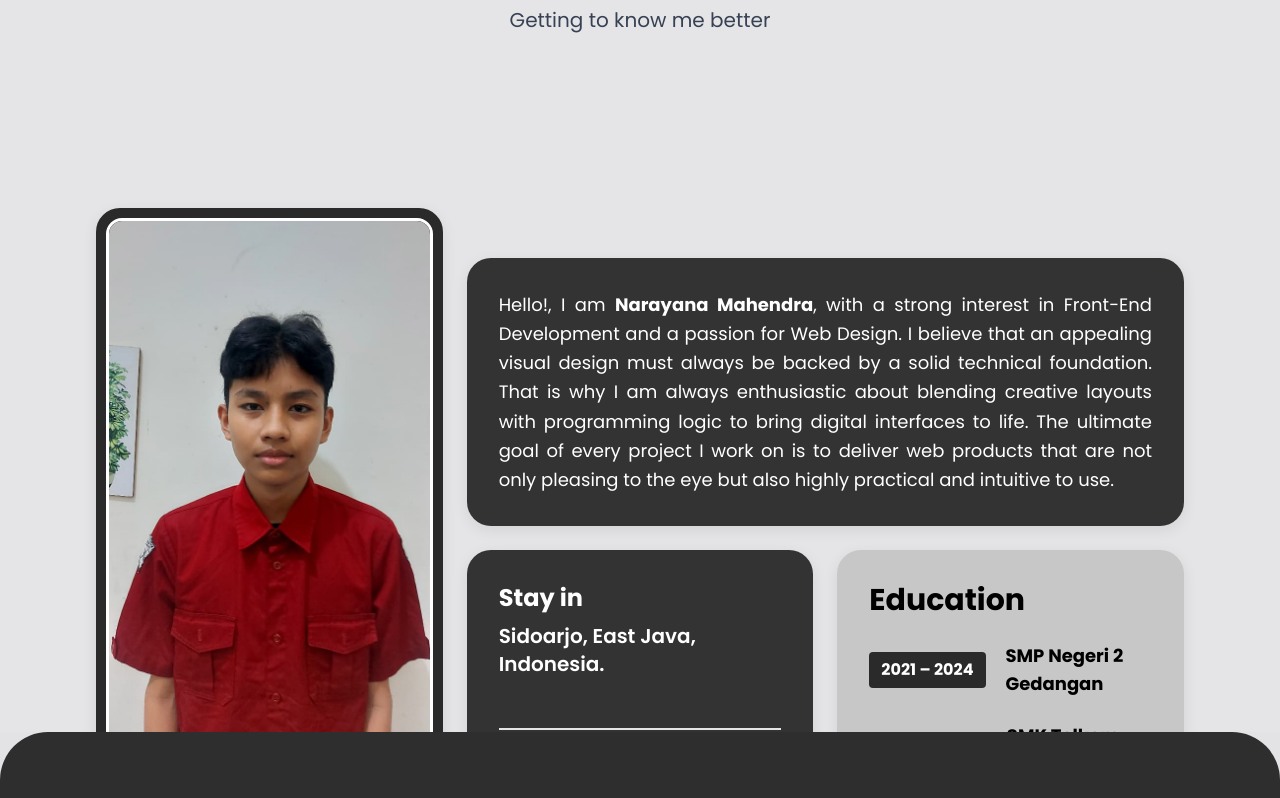
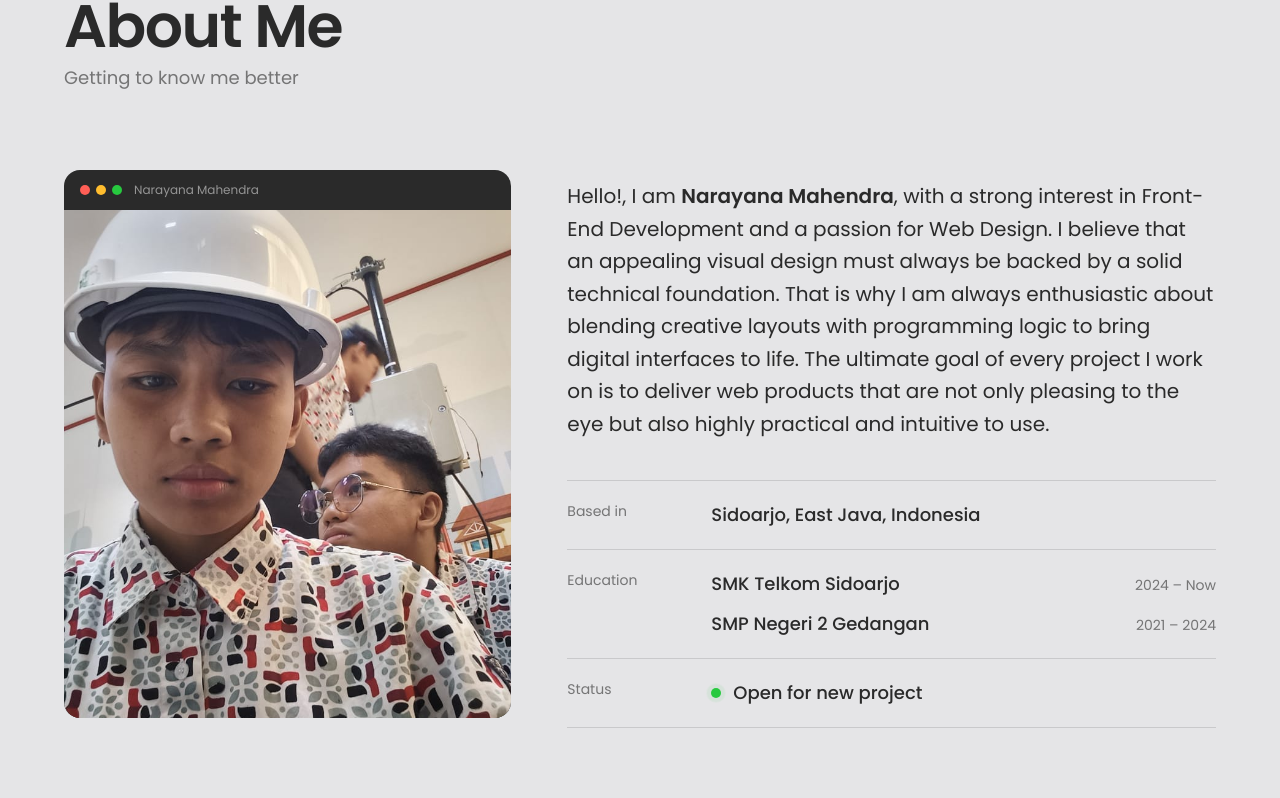
Before and after one commit to NarayanaMahendraAbimanyu/Narayana-Portfolio-Website, a Next.js app: page / in a window 1280 px wide. Shown: the part 2026-2824 px from the top of the page. Built offline with nearby package versions, Linux system fonts and the light colour scheme.

Commit message:
Memperbarui tampilan halaman about

```diff
--- a/app/components/AboutSection.tsx
+++ b/app/components/AboutSection.tsx
@@ -1,11 +1,39 @@
 "use client";
 
-import React, { useRef } from "react";
+import React, { useEffect, useRef, useState } from "react";
 import { motion, useScroll, useTransform, useSpring } from "framer-motion";
 import Image from "next/image";
 
+const PHOTO_SRC = "/fotonryna-about.png";
+
+const education = [
+  { school: "SMK Telkom Sidoarjo", period: "2024 – Now" },
+  { school: "SMP Negeri 2 Gedangan", period: "2021 – 2024" },
+];
+
 export default function AboutSection() {
   const containerRef = useRef<HTMLElement>(null);
+  const [stickyTop, setStickyTop] = useState<number>(0);
+
+  useEffect(() => {
+    const element = containerRef.current;
+    if (!element) return;
+
+    const updateStickyTop = () => {
+      setStickyTop(Math.min(0, window.innerHeight - element.offsetHeight));
+    };
+
+    updateStickyTop();
+
+    const observer = new ResizeObserver(updateStickyTop);
+    observer.observe(element);
+    window.addEventListener("resize", updateStickyTop);
+
+    return () => {
+      observer.disconnect();
+      window.removeEventListener("resize", updateStickyTop);
+    };
+  }, []);
 
   const { scrollYProgress } = useScroll({
     target: containerRef,
@@ -18,36 +46,46 @@ export default function AboutSection() {
     restDelta: 0.001,
   });
 
-  const imageY = useTransform(smoothProgress, [0, 0.5, 1], [100, 0, -100]);
-  const contentY = useTransform(smoothProgress, [0, 0.5, 1], [150, 0, -150]);
-  const headerY = useTransform(smoothProgress, [0, 0.5, 1], [-50, 0, 50]);
+  const imageY = useTransform(smoothProgress, [0, 0.5, 1], [30, 0, -30]);
+  const contentY = useTransform(smoothProgress, [0, 0.5, 1], [40, 0, -40]);
 
   return (
     <section
       ref={containerRef}
       id="about"
-      className="relative md:sticky md:top-0 w-full min-h-[auto] md:min-h-screen py-32 md:py-1 px-4 sm:px-8 md:px-16 lg:px-24 flex flex-col items-center justify-center bg-[#E5E5E7] overflow-hidden"
+      style={{ "--about-top": `${stickyTop}px` } as React.CSSProperties}
+      className="relative flex w-full items-center justify-center overflow-hidden bg-[#E5E5E7] px-5 py-24 sm:px-10 md:sticky md:top-[var(--about-top)] md:min-h-screen md:pb-28 md:pt-16 lg:px-16"
     >
-      <motion.div style={{ y: headerY }} className="flex flex-col items-center justify-center mb-10 md:mb-6 text-center">
-        <h2 className="text-4xl md:text-5xl font-bold text-black mb-1">
+      <div className="mx-auto w-full max-w-6xl">
+        <header className="mb-10 sm:mb-12">
+          <h2 className="text-4xl font-semibold tracking-tight text-[#2A2A2A] sm:text-5xl lg:text-6xl">
             About Me
           </h2>
-        <p className="text-lg md:text-xl font-normal text-gray-700">
+          <p className="mt-2 text-base text-[#2A2A2A]/60 sm:text-lg">
             Getting to know me better
           </p>
-      </motion.div>
+        </header>
 
-      <div className="max-w-6xl w-full mx-auto grid grid-cols-1 lg:grid-cols-12 gap-6">
-        <motion.div
-          style={{ y: imageY }}
-          className="lg:col-span-4 w-full h-full"
-        >
-          <div className="bg-[#2A2A2A] border-2 border-[#2A2A2A] rounded-3xl p-2 w-full h-full flex flex-col shadow-[0_4px_15px_rgba(0,0,0,0.08)]">
-            <div className="relative w-full h-[400px] sm:h-[500px] md:h-[360px] lg:h-full border-[3px] border-white rounded-2xl overflow-hidden bg-black">
+        <div className="grid grid-cols-1 gap-10 lg:grid-cols-12 lg:gap-14">
+          <motion.div style={{ y: imageY }} className="lg:col-span-5">
+            <div className="flex h-full flex-col overflow-hidden rounded-2xl bg-[#2A2A2A]">
+              <div className="flex shrink-0 items-center gap-3 px-4 py-3">
+                <div className="flex gap-1.5">
+                  <span className="h-2.5 w-2.5 rounded-full bg-[#FF5F56]" />
+                  <span className="h-2.5 w-2.5 rounded-full bg-[#FFBD2E]" />
+                  <span className="h-2.5 w-2.5 rounded-full bg-[#27C93F]" />
+                </div>
+                <span className="truncate text-xs text-white/50">
+                  Narayana Mahendra
+                </span>
+              </div>
+
+              <div className="relative aspect-[4/5] w-full sm:aspect-[16/10] lg:aspect-auto lg:min-h-[420px] lg:flex-1">
                 <Image
-                src="/fotonryna-about.png"
+                  src={PHOTO_SRC}
                   alt="Narayana Mahendra"
                   fill
+                  sizes="(min-width: 1024px) 40vw, 100vw"
                   className="object-cover object-center"
                   priority
                 />
@@ -55,60 +93,54 @@ export default function AboutSection() {
             </div>
           </motion.div>
 
-        <motion.div style={{ y: contentY }} className="lg:col-span-8 flex flex-col gap-6">
-          <div className="w-full bg-[#333333] rounded-[24px] p-6 sm:p-8 md:p-8 shadow-[0_4px_15px_rgba(0,0,0,0.08)]">
-            <p className="text-white text-sm sm:text-base md:text-lg font-normal leading-relaxed text-justify">
-              Hello!, I am <span className="font-bold">Narayana Mahendra</span>, with a strong interest in Front-End Development and a passion for Web Design. I believe that an appealing visual design must always be backed by a solid technical foundation. That is why I am always enthusiastic about blending creative layouts with programming logic to bring digital interfaces to life. The ultimate goal of every project I work on is to deliver web products that are not only pleasing to the eye but also highly practical and intuitive to use.
+          <motion.div
+            style={{ y: contentY }}
+            className="flex flex-col justify-between gap-10 lg:col-span-7"
+          >
+            <p className="text-base leading-relaxed text-[#2A2A2A] sm:text-lg lg:text-xl">
+              Hello!, I am <span className="font-semibold">Narayana Mahendra</span>, with a strong interest in Front-End Development and a passion for Web Design. I believe that an appealing visual design must always be backed by a solid technical foundation. That is why I am always enthusiastic about blending creative layouts with programming logic to bring digital interfaces to life. The ultimate goal of every project I work on is to deliver web products that are not only pleasing to the eye but also highly practical and intuitive to use.
             </p>
+
+            <dl className="border-b border-[#2A2A2A]/15">
+              <div className="grid grid-cols-[6rem_1fr] gap-4 border-t border-[#2A2A2A]/15 py-4 sm:grid-cols-[8rem_1fr] sm:py-5">
+                <dt className="text-sm text-[#2A2A2A]/60">Based in</dt>
+                <dd className="text-base font-medium text-[#2A2A2A] sm:text-lg">
+                  Sidoarjo, East Java, Indonesia
+                </dd>
               </div>
 
-          <div className="grid grid-cols-2 gap-3 sm:gap-6 h-full">
-            <div className="w-full bg-[#333333] rounded-[24px] p-4 sm:p-8 shadow-[0_4px_15px_rgba(0,0,0,0.08)] flex flex-col justify-between h-full">
-              <div>
-                <h3 className="text-lg sm:text-2xl font-bold text-white mb-2">Stay in</h3>
-                <p className="text-white text-sm sm:text-xl font-semibold w-full sm:w-3/4">
-                  Sidoarjo, East Java, Indonesia.
-                </p>
+              <div className="grid grid-cols-[6rem_1fr] gap-4 border-t border-[#2A2A2A]/15 py-4 sm:grid-cols-[8rem_1fr] sm:py-5">
+                <dt className="text-sm text-[#2A2A2A]/60">Education</dt>
+                <dd className="flex flex-col gap-3">
+                  {education.map((item) => (
+                    <div
+                      key={item.school}
+                      className="flex flex-wrap items-baseline justify-between gap-x-4 gap-y-0.5"
+                    >
+                      <span className="text-base font-medium text-[#2A2A2A] sm:text-lg">
+                        {item.school}
+                      </span>
+                      <span className="text-sm tabular-nums text-[#2A2A2A]/60">
+                        {item.period}
+                      </span>
+                    </div>
+                  ))}
+                </dd>
               </div>
 
-              <div className="mt-4 sm:mt-8">
-                <div className="w-full h-[2px] bg-[#E5E5E7] mb-3 sm:mb-5"></div>
-                <div className="flex items-center gap-2 sm:gap-3">
-                  <div className="w-3 h-3 sm:w-4 sm:h-4 rounded-full bg-[#00FF00] animate-pulse shrink-0"></div>
-                  <span className="text-white font-semibold text-xs sm:text-lg">
+              <div className="grid grid-cols-[6rem_1fr] gap-4 border-t border-[#2A2A2A]/15 py-4 sm:grid-cols-[8rem_1fr] sm:py-5">
+                <dt className="text-sm text-[#2A2A2A]/60">Status</dt>
+                <dd className="flex items-center gap-3 text-base font-medium text-[#2A2A2A] sm:text-lg">
+                  <span className="relative flex h-2.5 w-2.5 shrink-0">
+                    <span className="absolute inline-flex h-full w-full animate-ping rounded-full bg-[#27C93F] opacity-60" />
+                    <span className="relative inline-flex h-2.5 w-2.5 rounded-full bg-[#27C93F]" />
+                  </span>
                   Open for new project
-                  </span>
+                </dd>
               </div>
+            </dl>
+          </motion.div>
         </div>
-            </div>
-
-            <div className="w-full bg-[#C7C7C7] rounded-[24px] p-4 sm:p-8 shadow-[0_4px_15px_rgba(0,0,0,0.08)] flex flex-col h-full">
-              <h3 className="text-lg sm:text-3xl font-bold text-black mb-4 sm:mb-6">
-                Education
-              </h3>
-
-              <div className="flex flex-col gap-4 sm:gap-6">
-                <div className="flex flex-col xl:flex-row xl:items-center gap-1 sm:gap-3 xl:gap-5">
-                  <div className="bg-[#2A2A2A] text-white px-2 py-1 sm:px-3 sm:py-1.5 rounded text-xs sm:text-base font-bold w-fit whitespace-nowrap">
-                    2021 – 2024
-                  </div>
-                  <span className="text-black font-bold text-xs sm:text-lg">
-                    SMP Negeri 2 Gedangan
-                  </span>
-                </div>
-
-                <div className="flex flex-col xl:flex-row xl:items-center gap-1 sm:gap-3 xl:gap-5">
-                  <div className="bg-[#2A2A2A] text-white px-2 py-1 sm:px-3 sm:py-1.5 rounded text-xs sm:text-base font-bold w-fit whitespace-nowrap">
-                    2024 – Now
-                  </div>
-                  <span className="text-black font-bold text-xs sm:text-lg">
-                    SMK Telkom Sidoarjo
-                  </span>
-                </div>
-              </div>
-            </div>
-          </div>
-        </motion.div>
       </div>
     </section>
   );
```
Also changed, not shown: public/fotonryna-about.png. Lines whose indentation alone changed are shown as unchanged.
